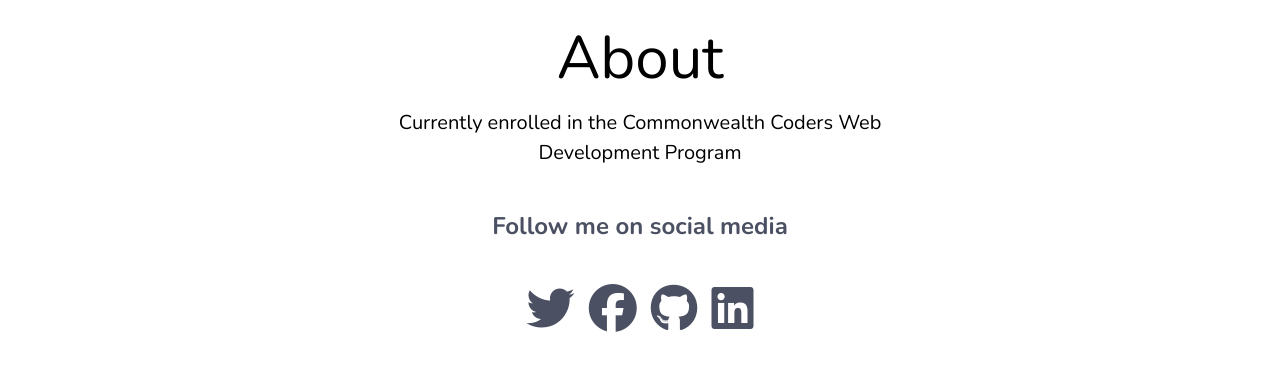
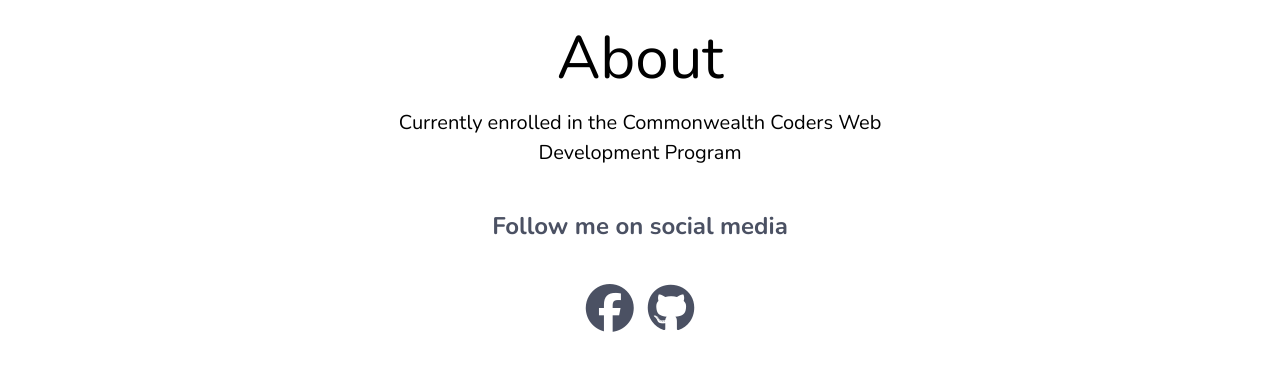
Before and after one commit to apokharel123/VideoBackgroundProject, a plain HTML site: page index.html in a window 1280 px wide. Shown: the part 822-1193 px from the top of the page. Drawn offline with nearby package versions, Linux system fonts and the light colour scheme.

Commit message:
updated links

```diff
--- a/index.html
+++ b/index.html
@@ -32,17 +32,17 @@
         <p>Currently enrolled in the Commonwealth Coders Web Development Program</p>
         <h2>Follow me on social media</h2>
         <div>
-            <a href="https://twitter.com/Astone2012">
-                <i class="fab fa-twitter"></i>
+           <!--a href="https://twitter.com/Astone2012">
+                <i class="fab fa-twitter"></i>-->
             </a>
-            <a href="https://www.facebook.com/austin.benedict.965">
+            <a href="https://www.facebook.com/profile.php?id=100000650499665">
                 <i class="fab fa-facebook"></i>
             </a>
-            <a href="https://github.com/12abenedict">
+            <a href="https://github.com/apokharel123">
                 <i class="fab fa-github"></i>
             </a>
-            <a href="https://www.linkedin.com/in/austin-benedict-09460888/">
-                <i class="fab fa-linkedin"></i>
+            <!--<a href="https://www.linkedin.com/in/austin-benedict-09460888/">
+                <i class="fab fa-linkedin"></i>-->
             </a>
         </div>
     </section>
```
